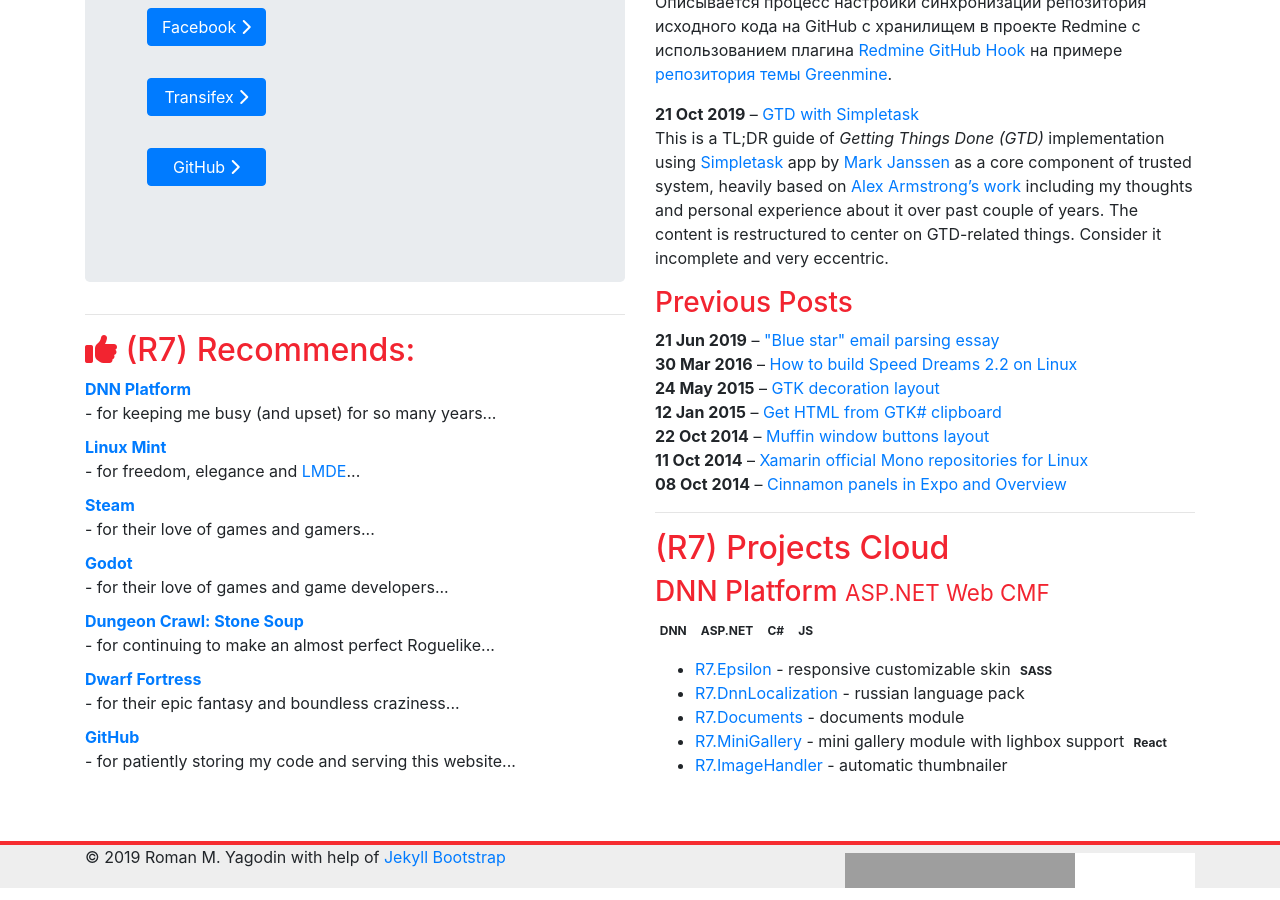
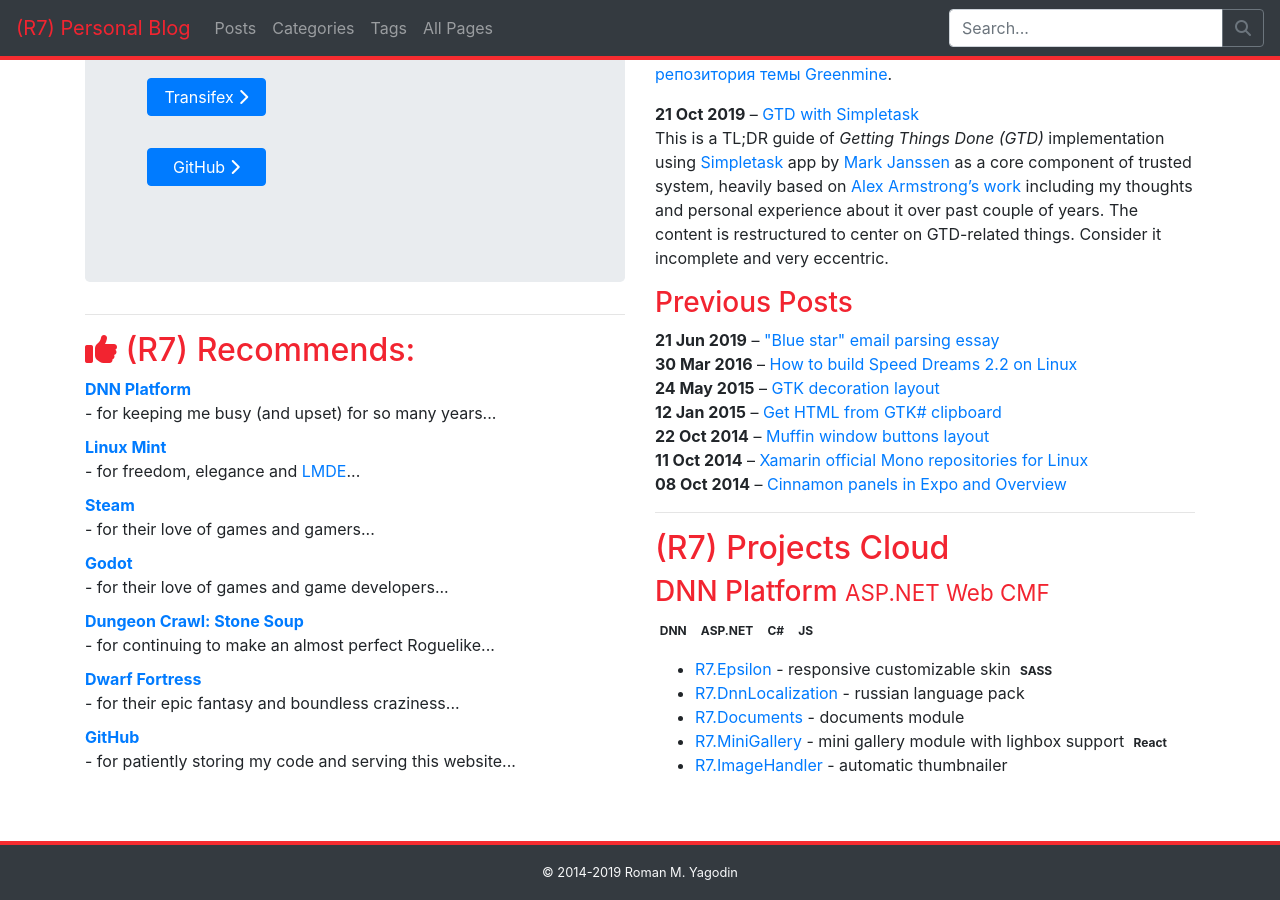
Before and after one commit to roman-yagodin/roman-yagodin.github.io, a Jekyll site: the page built from index.html, in a window 1280 px wide and 900 px high, scrolled down 372 px. Built offline with Jekyll 4.4.1, drawn with Linux system fonts in a browser that asks for light colours; nearby versions of some CDN libraries; grey boxes are pictures that could not be loaded.

Commit message:
Fix sticky footer again

```diff
--- a/_includes/themes/bootstrap-3/default.html
+++ b/_includes/themes/bootstrap-3/default.html
@@ -22,7 +22,7 @@
     <!-- Optional theme -->
     <link href="{{ ASSET_PATH }}/css/bootstrap-theme.min.css" rel="stylesheet">
     <!-- Sticky Footer -->
-    <link href="{{ BASE_PATH }}/assets/themes/css/css/bs-sticky-footer.css" rel="stylesheet">
+    <link href="{{ BASE_PATH }}/assets/themes/css/bs-sticky-footer.css" rel="stylesheet">
 
     <!-- Pygments -->
     <link href="{{ BASE_PATH }}/assets/pygments/default.css" rel="stylesheet" type="text/css">
--- a/_includes/themes/bootstrap-4/default.html
+++ b/_includes/themes/bootstrap-4/default.html
@@ -20,7 +20,7 @@
     <!-- Bootstrap styles -->
     <link href="{{ ASSET_PATH }}/css/bootstrap.min.css" rel="stylesheet">
     <!-- Sticky Footer -->
-    <link href="{{ BASE_PATH }}/assets/themes/css/css/bs-sticky-footer.css" rel="stylesheet">
+    <link href="{{ BASE_PATH }}/assets/themes/css/bs-sticky-footer.css" rel="stylesheet">
 
     <!-- Pygments -->
     <link href="{{ BASE_PATH }}/assets/pygments/default.css" rel="stylesheet" type="text/css">
@@ -56,8 +56,8 @@
 
   <body>
     <div id="wrap">
-      <header>
-        <nav class="navbar navbar-expand-lg navbar-dark bg-dark sticky-top">
+      <header class="sticky-top">
+        <nav class="navbar navbar-expand-lg navbar-dark bg-dark">
           <!-- Brand and toggle get grouped for better mobile display -->
           <a class="navbar-brand" href="{{ HOME_PATH }}">{{ site.title }}</a>
           <button class="navbar-toggler" type="button" data-toggle="collapse" data-target="#jb-navbar-collapse" aria-controls="jb-navbar-collapse" aria-expanded="false" aria-label="Toggle navigation">
@@ -94,18 +94,11 @@
 
     </div>
 
-    <footer id="footer">
+    <footer id="footer" class="bg-dark">
       <div class="container">
         <div class="row">
-          <div class="col-md-8">
-            <p>&copy; {{ site.time | date: '%Y' }} {{ site.author.name }}
-                with help of <a href="http://jekyllbootstrap.com" target="_blank" title="The Definitive Jekyll Blogging Framework">Jekyll Bootstrap</a>
-            </p>
-          </div>
-          <div class="col-md-4 hidden-sm">
-            <div class="openhub-widget pull-right">
-              <a target="_blank" href="https://www.openhub.net/accounts/roman-yagodin?ref=sample"><img alt='Open Hub profile for roman-yagodin' border='0' height='35' src='https://www.openhub.net/accounts/roman-yagodin/widgets/account_detailed?format=gif&amp;ref=sample' width='230'></a>
-            </div>
+          <div class="col">
+            <p class="small text-light text-center mb-0">&copy; 2014-{{ site.time | date: '%Y' }} {{ site.author.name }}</p>
           </div>
         </div>
       </div>
--- a/assets/themes/css/bs-sticky-footer.css
+++ b/assets/themes/css/bs-sticky-footer.css
@@ -1,8 +1,7 @@
 /* Sticky footer styles
 -------------------------------------------------- */
 
-html,
-body {
+html, body {
   height: 100%;
   /* The html and body elements cannot have any padding or margin. */
 }
@@ -19,9 +18,9 @@
 
 /* Set the fixed height of the footer here */
 #footer {
-    height: 55px;
+    height: 59px; /* 55px + 4px top border */
 }
 
 #footer p {
-    margin-top:13px;
+    line-height: 55px;
 }
--- a/assets/themes/css/override.css
+++ b/assets/themes/css/override.css
@@ -1,8 +1,4 @@
 /* Custom styles and overrides */
-
-#footer {
-  margin-top:3em;
-}
 
 dl dd {
   margin-bottom: 10px
@@ -13,10 +9,6 @@
   font-weight: bold;
 }
 
-.navbar-brand {
-  color: #f22430 !important
-}
-
 .jumbotron .btn.btn-block {
   margin-bottom: 2rem
 }
--- a/assets/themes/css/style.css
+++ b/assets/themes/css/style.css
@@ -19,7 +19,11 @@
 }
 
 .navbar {
-  border-bottom: 4px solid #F62C30;
+  border-bottom: 4px solid #f62c30;
+}
+
+.navbar-brand {
+  color: #f22430 !important;
 }
 
 main {
@@ -27,13 +31,8 @@
 }
 
 #footer {
-  background-color: #eee;
-  border-top: 4px solid #F62C30;
-}
-
-#footer .openhub-widget {
-    margin-top: 8px;
-    background-color: #fff;
+  border-top: 4px solid #f62c30;
+  margin-top: 3rem;
 }
 
 /* posts index */
```
